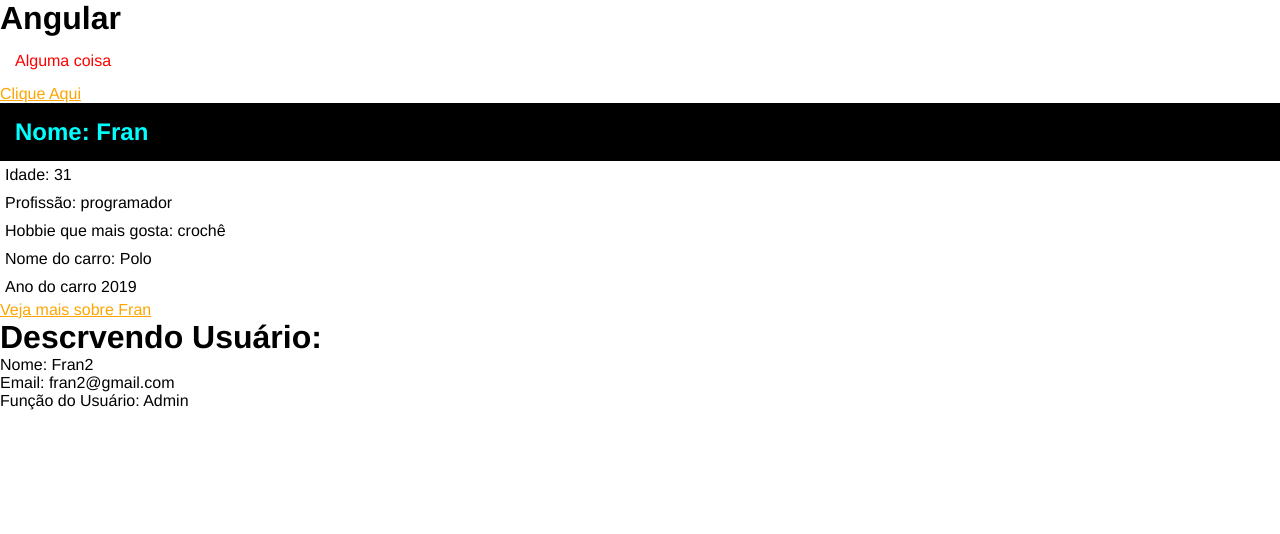
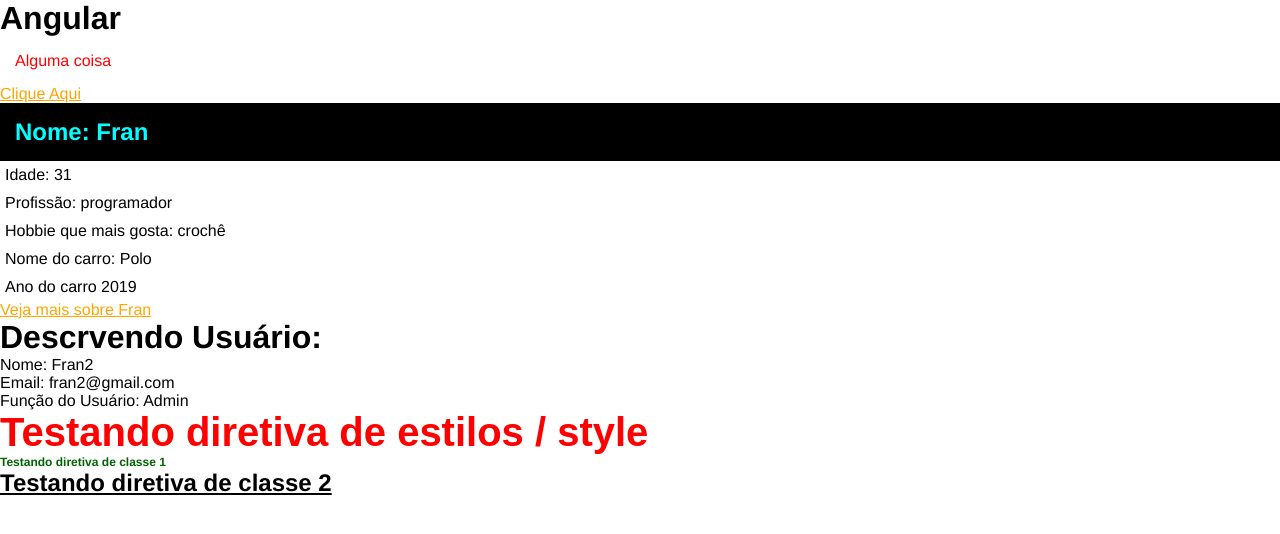
Before and after one commit to francleide/curso-angularMB, an Angular app: page / in a window 1280 px wide. Shown: the top 534 px of the page. Built offline with nearby package versions, Linux system fonts and the light colour scheme.

Commit message:
Diretivas do Angular

```diff
--- a/src/app/app.component.html
+++ b/src/app/app.component.html
@@ -6,3 +6,4 @@
 <app-first-component></app-first-component> <!--adicionar componente a aplicação principal o app.component-->
 <app-parent-data [name] = "userName" [userData] = "userData" ></app-parent-data> <!--importação do componente no componente Pai (o mesmo que está escrito na explicação anterior, mas com outras palavras)
 o '[name]' é como será utilizado no componente filho e o que esta entre "" será o nome no componente Pai. Adiciona o pacote Input na classe filho-->
+<app-directives></app-directives>
--- a/src/app/app.module.ts
+++ b/src/app/app.module.ts
@@ -5,12 +5,14 @@
 import { AppComponent } from './app.component';
 import { FirstComponentComponent } from './components/first-component/first-component.component';
 import { ParentDataComponent } from './components/parent-data/parent-data.component';
+import { DirectivesComponent } from './components/directives/directives.component';
 
 @NgModule({
   declarations: [
     AppComponent,
     FirstComponentComponent,
-    ParentDataComponent
+    ParentDataComponent,
+    DirectivesComponent
   ],
   imports: [
     BrowserModule,
--- /dev/null
+++ b/src/app/components/directives/directives.component.html
@@ -0,0 +1,5 @@
+<h2 [ngStyle] = "{'font-size': size + 'px', 'font-family': font, color: color}" > <!-- palavra unica não precisa por ''-->
+    Testando diretiva de estilos / style
+</h2>
+<h2 [ngClass] = "classes"> Testando diretiva de classe 1 </h2>
+<h2 [ngClass] = "underline"> Testando diretiva de classe 2 </h2>
--- /dev/null
+++ b/src/app/components/directives/directives.component.scss
@@ -0,0 +1,9 @@
+.small-title {
+    font-size: 12px;
+}
+.green-title {
+    color: darkgreen;
+}
+.underline-title {
+    text-decoration: underline;
+}
--- /dev/null
+++ b/src/app/components/directives/directives.component.ts
@@ -0,0 +1,14 @@
+import { Component } from '@angular/core';
+
+@Component({
+  selector: 'app-directives',
+  templateUrl: './directives.component.html',
+  styleUrls: ['./directives.component.scss']
+})
+export class DirectivesComponent {
+  size = 40;
+  font = 'Arial';
+  color = 'red';
+  classes = ['green-title', 'small-title'];
+  underline = 'underline-title';
+}
```
Also changed, not shown: 1 other file (tests, documents, lock files or other folders).
